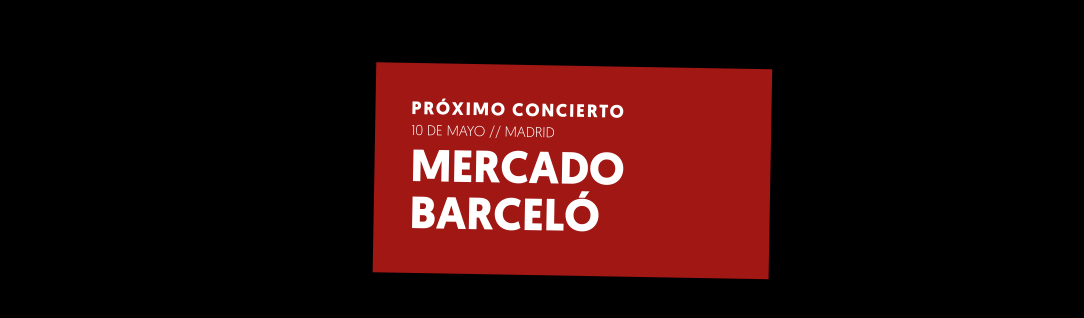
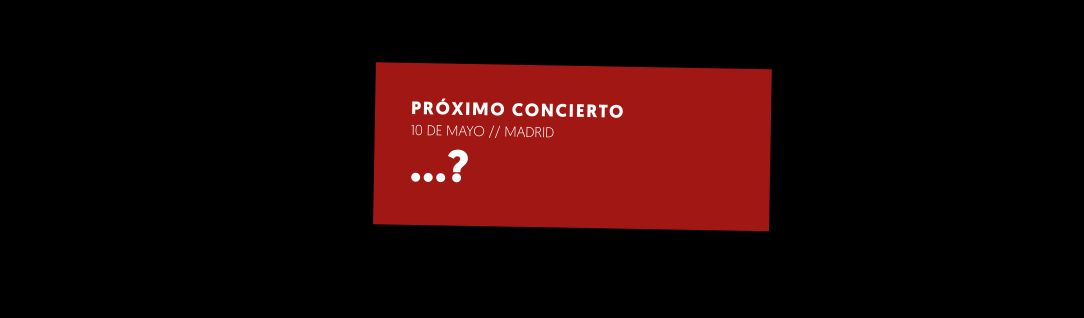
Before and after one commit to idiazroncero/spice-must-flow, an Eleventy site: page src/tags.njk in a window 1280 px wide. Shown: the part 954-1272 px from the top of the page, without its empty margins (164-1248 px from the left). After the commit the page ends 1228 px from the top, so only its background shows below. Built offline with nearby package versions, Linux system fonts and the light colour scheme; Eleventy itself is replaced by a stand-in of ours; files that its build step writes are made by us from their sources.

Commit message:
quitar sala

```diff
--- a/src/_includes/layouts/base.njk
+++ b/src/_includes/layouts/base.njk
@@ -68,7 +68,7 @@
 					10 de Mayo // Madrid
 					</div>
 					<div class="concert__sitio">
-					Mercado Barceló
+					...?
 					</div>
 					{# <ul class="concert__links">
 					<li>
```
